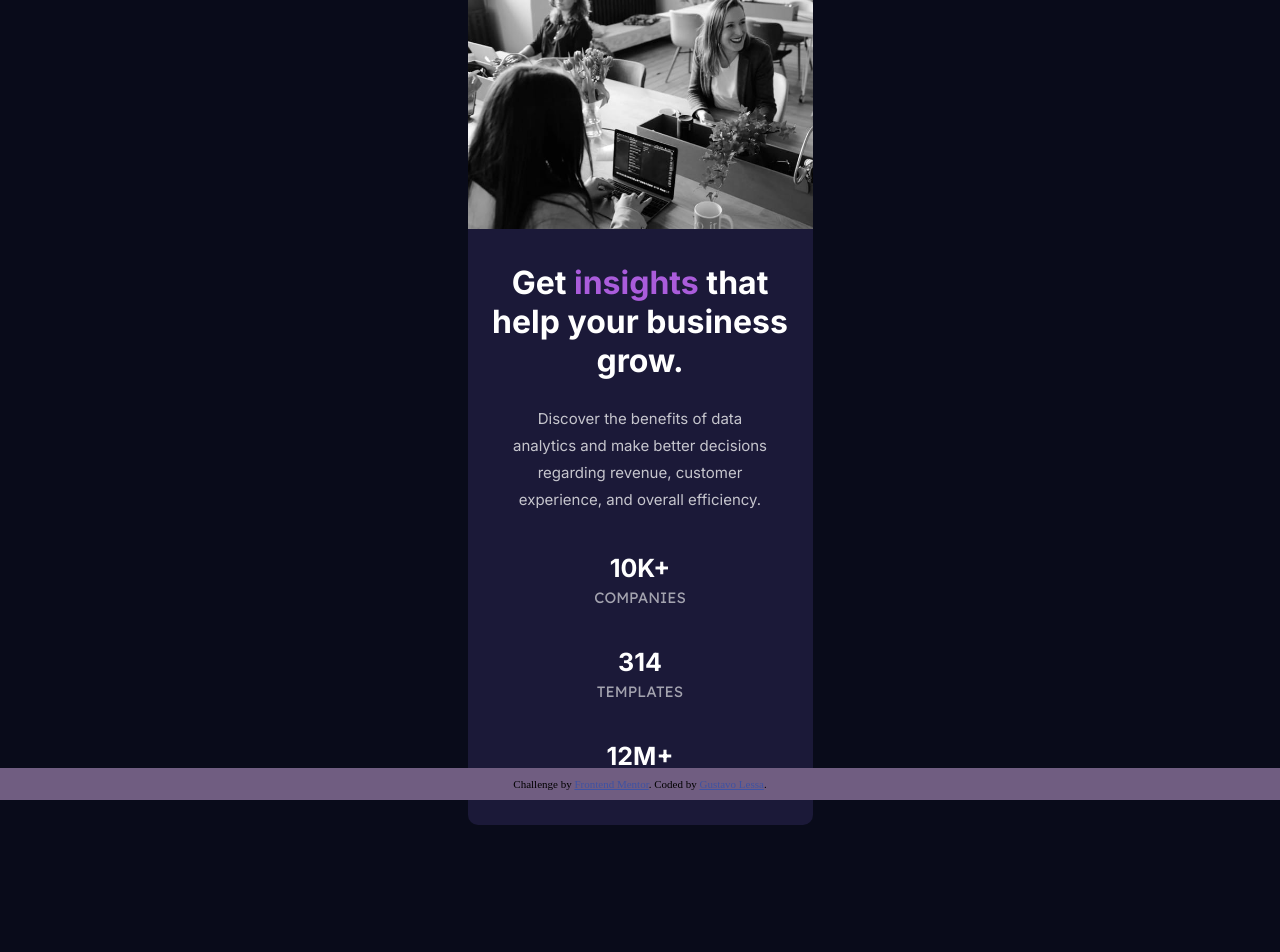
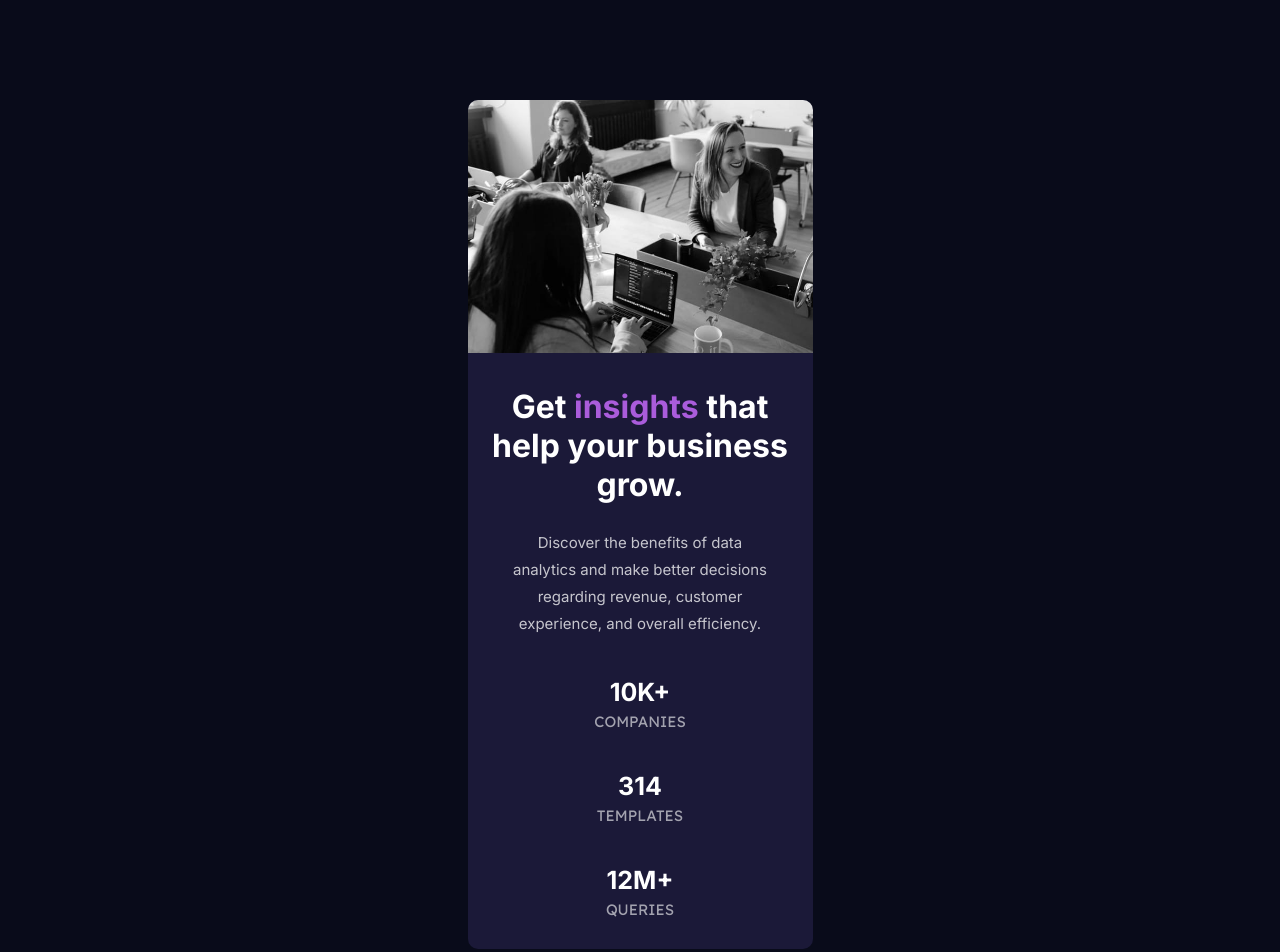
Before and after one commit to gustavolessagoncalves2/stats-preview-card-component, a plain HTML site: page index.html in a window 1280 px wide. Shown: the top 952 px of the page. Before the commit the page ends 825 px from the top, so only its background shows below. Drawn offline with Linux system fonts and the light colour scheme.

Commit message:
Update style.css

```diff
--- a/style.css
+++ b/style.css
@@ -14,17 +14,18 @@ body {
     height: 100vh;
     display: flex;
     flex-direction: column;
-    justify-content: center;
+    justify-content: space-between;
     align-items: center;
 }
 
 main {
     background-color: hsl(244, 38%, 16%);
     width: 345px;
+    margin: 100px 0px;
 
     border-radius: 10px;
 
-    text-align: center; /*pensar flexibilidade*/
+    text-align: center; /*pensar flexibilidade com uso do wrap no Flexbox*/
 }
 
 .main-img {
@@ -69,17 +70,18 @@ h2 {
 }
 
 footer {
-    position: fixed;
-    bottom: 0;
-    width: 100%;
+    align-self: stretch;
     padding: 10px 0px;
-    background-color: rgb(112, 93, 129); /*remover*/
 }
 
 .attribution {
-    font-size: 11px; text-align: center;
+    font-family: 'Inter', sans-serif;
+    font-size: 11px;
+    text-align: center;
+    color: hsl(0, 0%, 100%);
+
 }
 
 .attribution a {
-    color: hsl(228, 45%, 44%);
+    color: hsl(277, 64%, 61%);
 }
```
